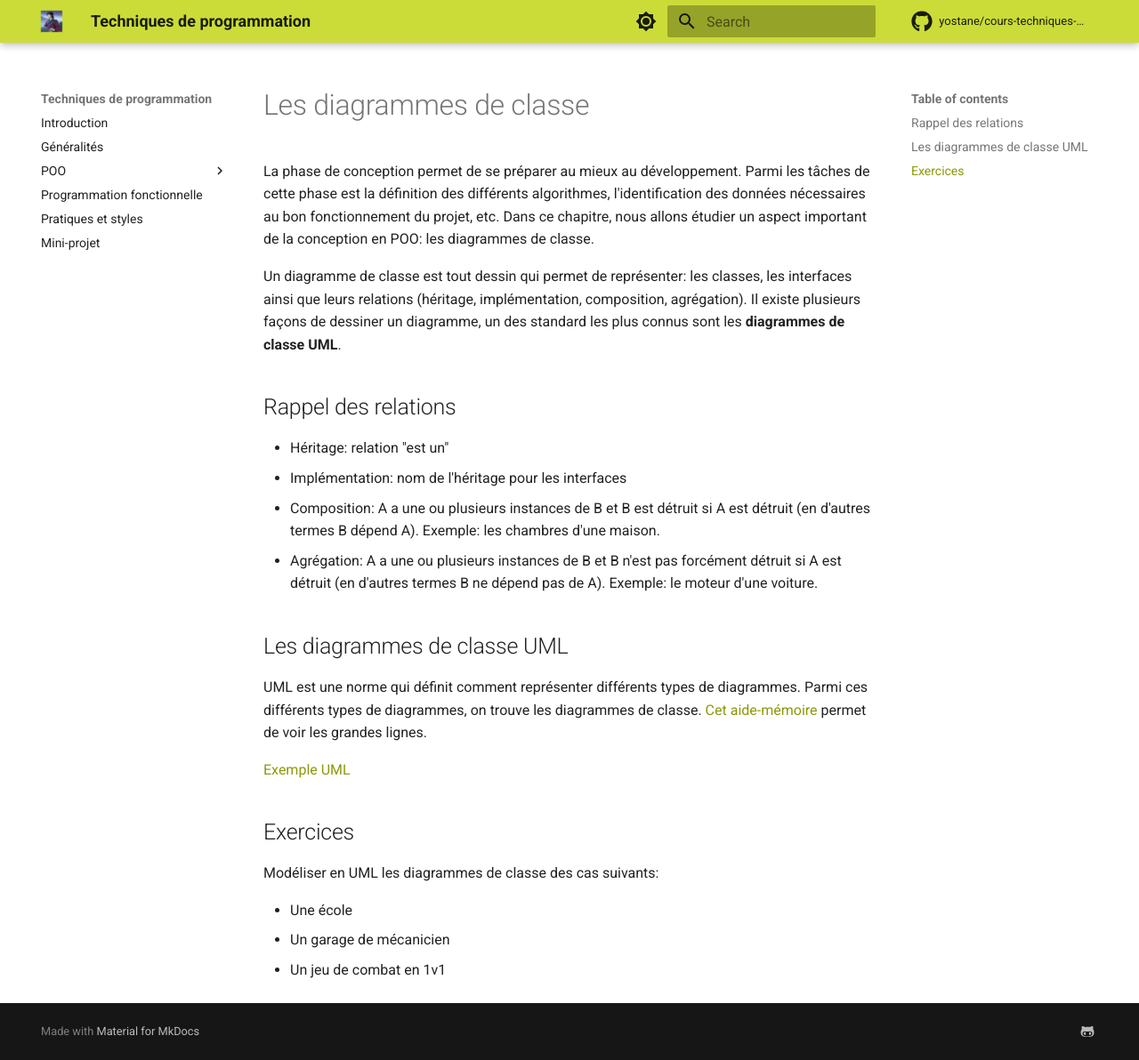
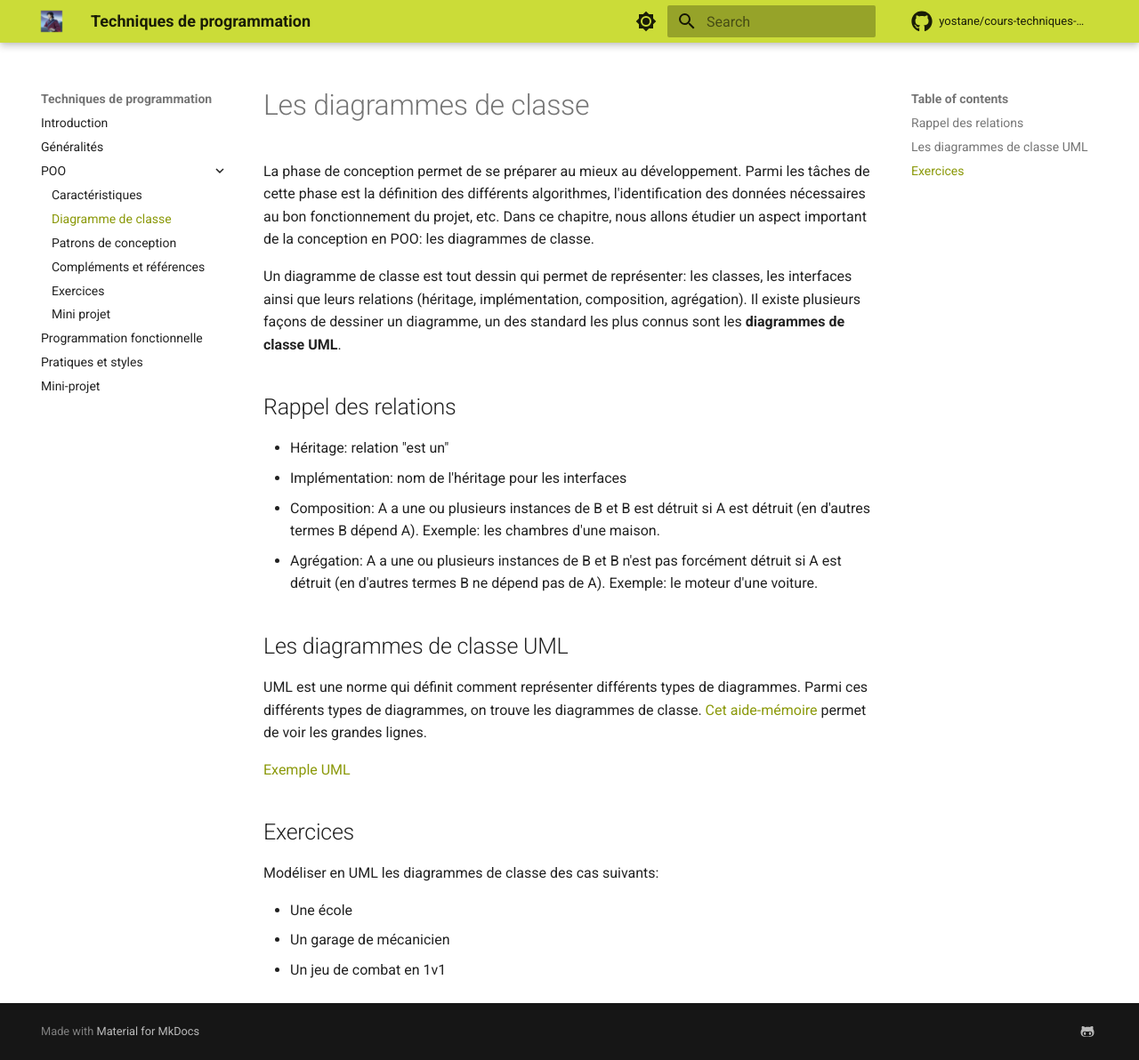
Before and after one commit to yostane/cours-techniques-de-programmation, an MkDocs documentation site: the page built from docs/poo/uml.md, in a window 1280 px wide and 1192 px high. Shown: the whole window at 89% size. Built offline with MkDocs 1.6.1 and Material for MkDocs 9.7.7, drawn with Linux system fonts in a browser that asks for light colours; comment, search, counter and statistics services are not loaded.

Commit message:
Ajout uml dans le plan

```diff
--- a/mkdocs.yml
+++ b/mkdocs.yml
@@ -15,6 +15,7 @@ nav:
   - POO:
     - poo/index.md
     - Caractéristiques: poo/caracteristiques.md
+    - Diagramme de classe: poo/uml.md
     - Patrons de conception: poo/patrons.md
     - Compléments et références: poo/further.md
     - Exercices: poo/exos.md
```
